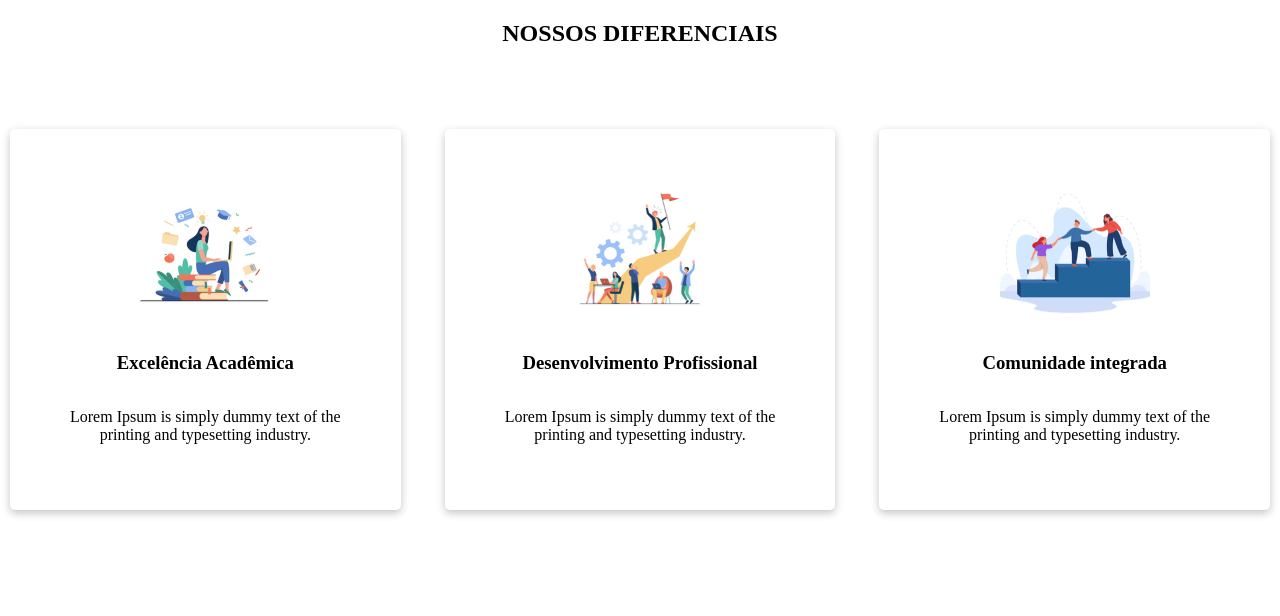
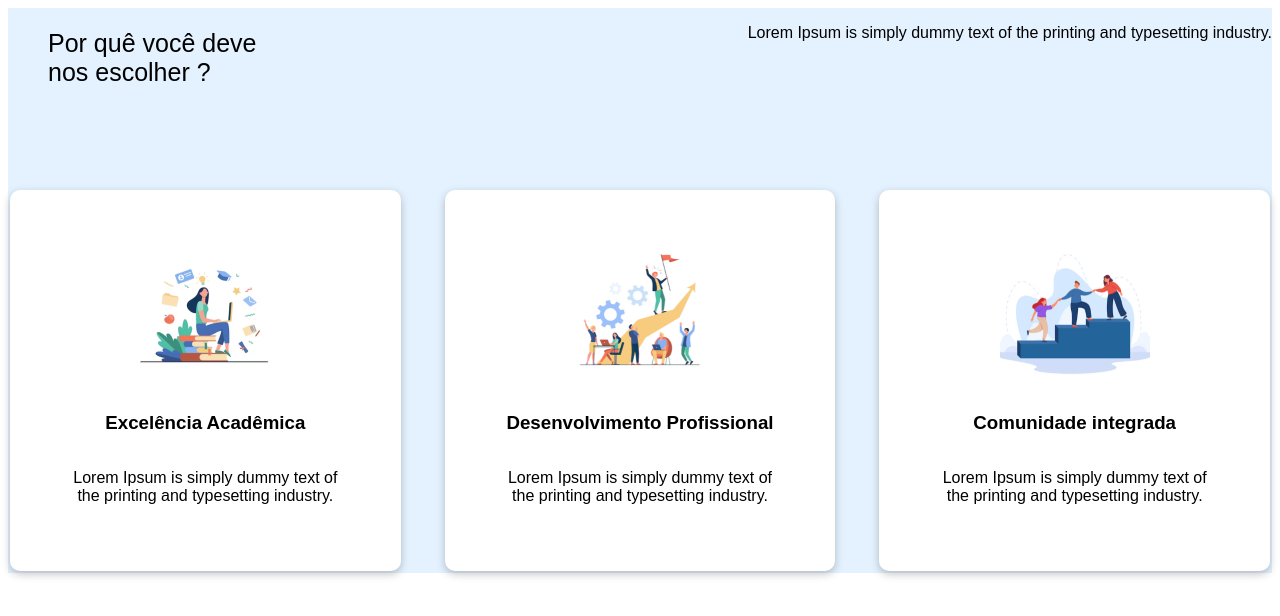
Before and after one commit to joanmdrs/website-for-company, a Next.js app in the folder website/: page /Reasons/Reasons in a window 1280 px wide. Shown: the top 616 px of the page. Built offline with nearby package versions, Linux system fonts and the light colour scheme.

Commit message:
refatorando a seção Reasons

```diff
--- a/website/src/pages/Reasons/Reasons.css
+++ b/website/src/pages/Reasons/Reasons.css
@@ -1,5 +1,33 @@
+.page-reasons {
+    font-family: 'Nunito', sans-serif;
+    background-color: rgba(88, 172, 250, 0.16)
+}
+
+.reasons-header {
+    display: flex;
+    justify-content: space-between;
+}
+
 .reasons-title {
-    text-align: center;
+    display: flex;
+    align-items: center;
+}
+
+.reasons-title h2 {
+    font-size: 25px;
+    font-weight: 500;
+}
+
+.reasons-text p {
+    color: var(--second-text-color);
+}
+
+.reasons-title-divider {
+    background-color: var(--primary-color);
+    width: 20px;
+    height: 80px;
+    border-radius: 40px;
+    margin-right: 20px;
 }
 
 .reasons-content {
@@ -21,7 +49,7 @@
     align-items: center;
     padding: 50px;
     background-color: #fff;
-    border-radius: 5px;
+    border-radius: 10px;
     box-shadow: rgba(0, 0, 0, 0.24) 0px 3px 8px;
     transition: all 400ms ease;
     margin: 2px;
@@ -39,6 +67,7 @@
     animation-delay: 0s;
     animation-fill-mode: forwards;
     animation-timing-function: linear;
+
 }
 
 .item-content:hover .border-top {
@@ -75,6 +104,7 @@
     bottom: 0;
     width: 2px;
     height: 0%;
+    border-radius: 10px;
     background-color: #57b9a8;
     background-image: -webkit-gradient(linear, left top, right top, from(#cf3e71), color-stop(50%, #3b79ac), to(#57b9a8));
     background-image: linear-gradient(90deg, #cf3e71, #3b79ac 50%, #57b9a8);
--- a/website/src/pages/Reasons/Reasons.js
+++ b/website/src/pages/Reasons/Reasons.js
@@ -24,8 +24,16 @@ function Reasons(){
     ]
     return (
         <div className="page-reasons global-section">
-            <div className="reasons-title">
-                <h2> NOSSOS DIFERENCIAIS </h2>
+            <div className="reasons-header">
+                <div className="reasons-title">
+                    <div className="reasons-title-divider"> </div>
+                    <h2> Por quê você deve <br></br> nos escolher ? </h2>
+                </div>
+
+                <div className="reasons-text">
+                    <p>Lorem Ipsum is simply dummy text of the printing and typesetting industry.</p>
+                </div>
+
             </div>
 
             <div className="reasons-content">
```
